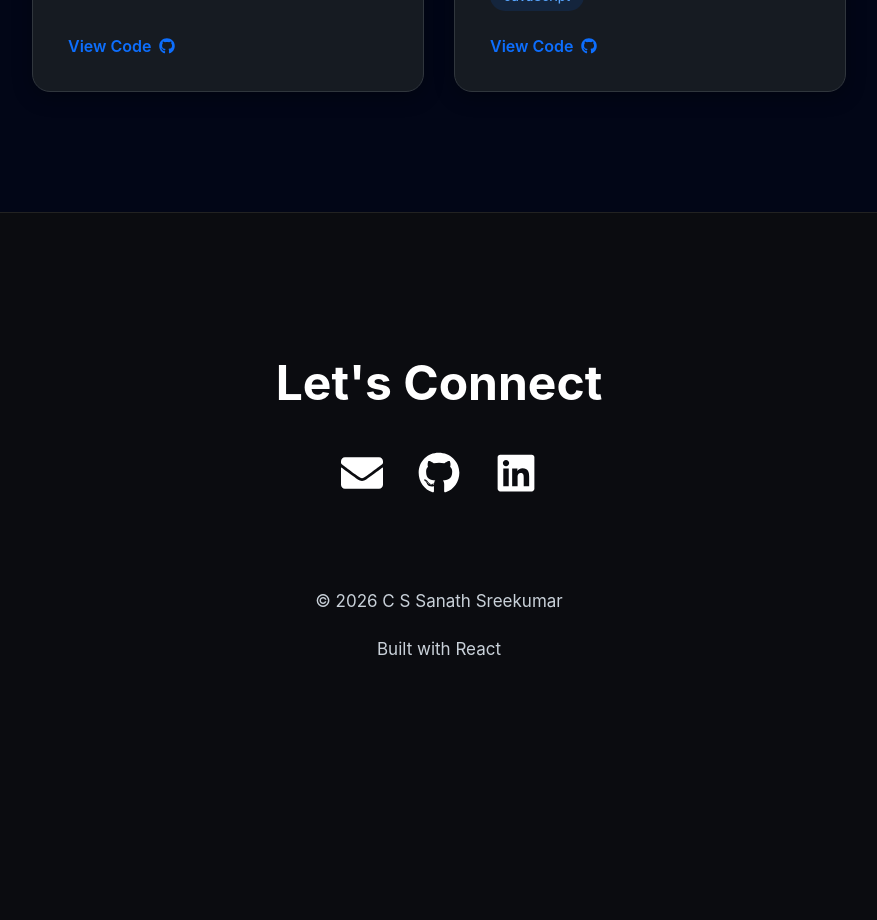
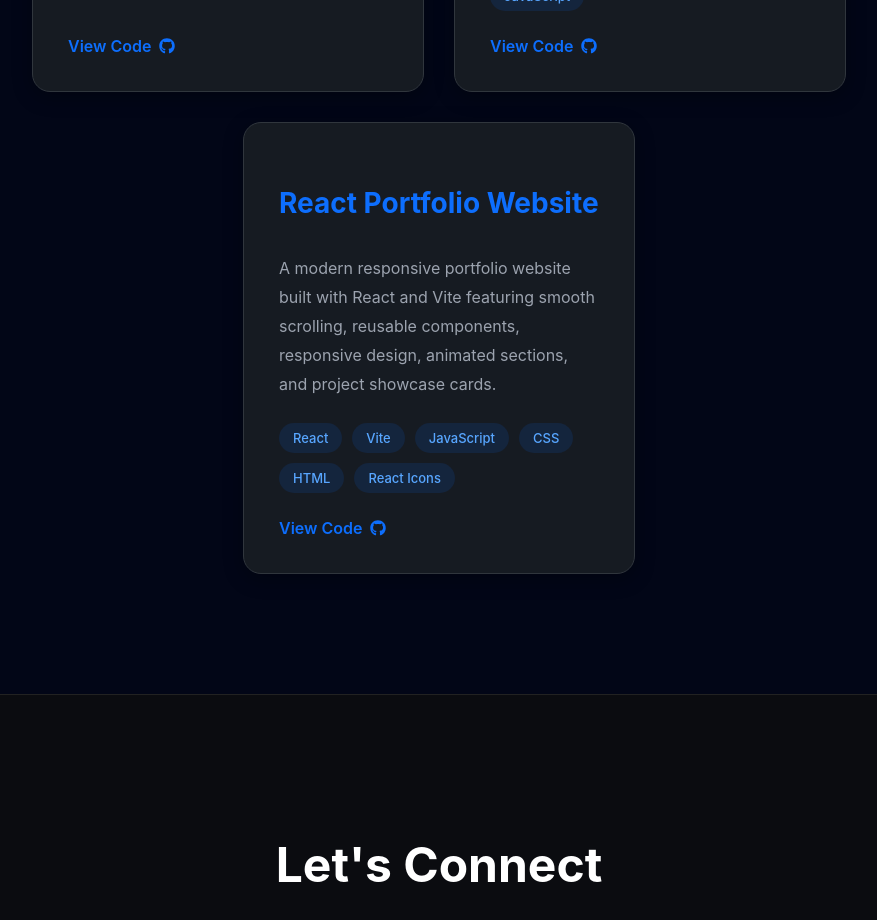
Before and after one commit to sanath2003git/portfolio-react, a React (Vite) app: page / in a window 1280 px wide. Shown: the part 4460-5380 px from the top of the page, without its empty margins (201-1078 px from the left). Before the commit the page ends 5191 px from the top, so only its background shows below. Built offline with nearby package versions, Linux system fonts and the light colour scheme.

Commit message:
Update Projects.jsx

```diff
--- a/src/components/Projects.jsx
+++ b/src/components/Projects.jsx
@@ -73,7 +73,24 @@ const projects = [
 
     github:
       "https://github.com/sanath2003git/Expense-tracker"
-  }
+  },{
+  title: "React Portfolio Website",
+
+  description:
+    "A modern responsive portfolio website built with React and Vite featuring smooth scrolling, reusable components, responsive design, animated sections, and project showcase cards.",
+
+  tech: [
+    "React",
+    "Vite",
+    "JavaScript",
+    "CSS",
+    "HTML",
+    "React Icons"
+  ],
+
+  github:
+    "https://github.com/sanath2003git/portfolio-react"
+}
 
 ];
 
```
